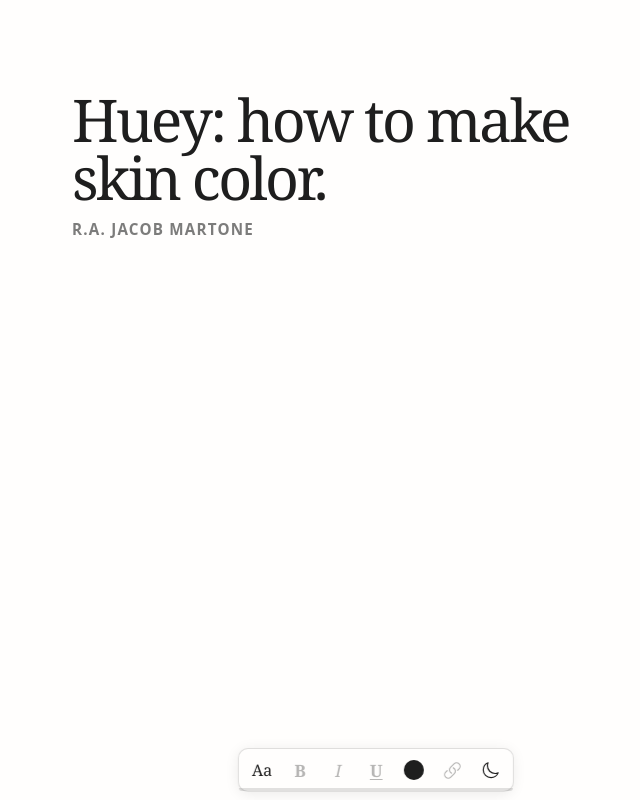
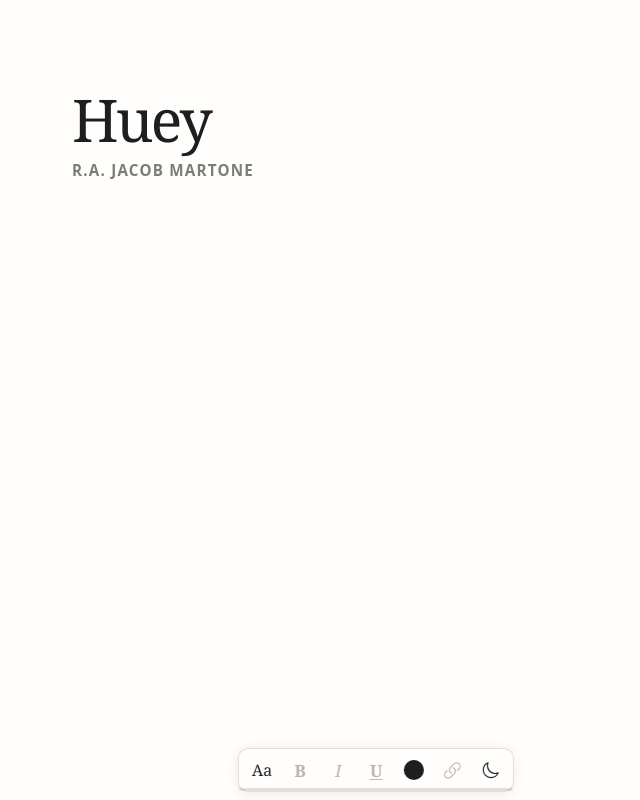
Before and after one commit to grwtsk/huey, a website built with Vite: page reader/index.html in a window 1280 px wide. Shown: the whole page, without its empty margins (264-904 px from the left). Built offline with nearby package versions, Linux system fonts and the light colour scheme; files whose address does not match are found by name.

Commit message:
Retitle reader shell to Huey
Disclaimer: Working draft; claim verification incomplete; not medical/legal advice or adjudicated findings.

```diff
--- a/reader/index.html
+++ b/reader/index.html
@@ -6,7 +6,7 @@
   <meta name="referrer" content="no-referrer">
   <meta name="robots" content="noindex, nofollow">
   <meta name="color-scheme" content="light dark">
-  <title>Huey: how to make skin color.</title>
+  <title>Huey</title>
   <link rel="icon" href="data:,">
   <link rel="stylesheet" href="/src/style.css">
   <script type="module" src="/src/app.mjs"></script>
@@ -36,7 +36,7 @@
   </div>
 
   <main id="book" class="book" tabindex="-1" aria-busy="true">
-    <h1 class="book-title">Huey: how to make skin color.</h1>
+    <h1 class="book-title">Huey</h1>
     <p class="byline">R.A. Jacob Martone</p>
     <div id="chapters"></div>
   </main>
```
